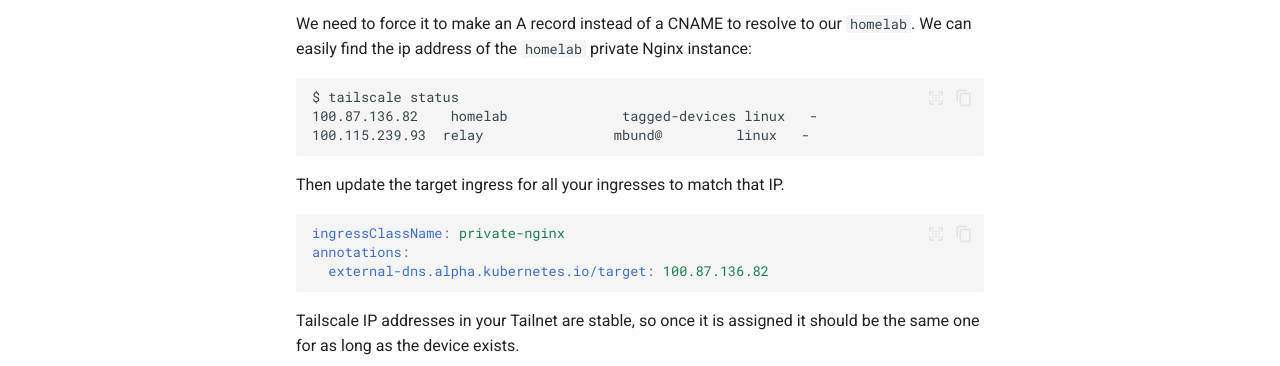
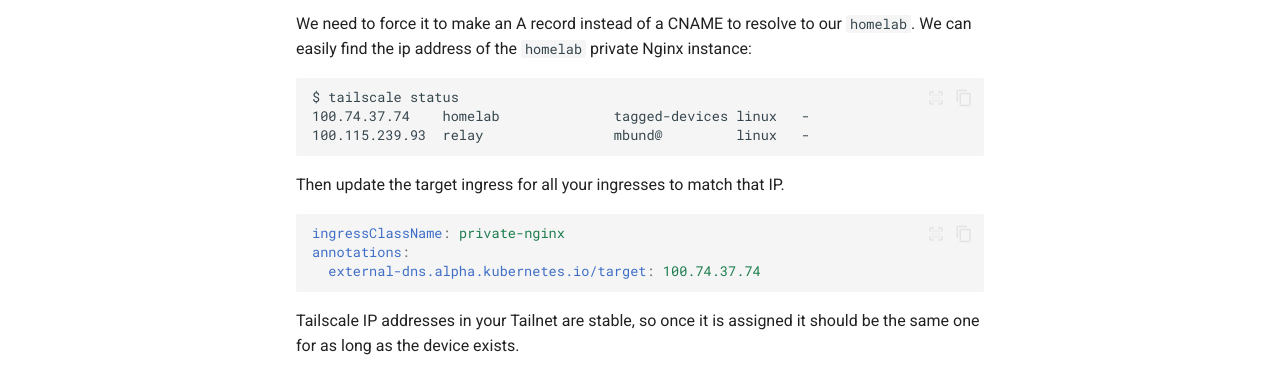
Before and after one commit to mbund/homelab, an MkDocs documentation site: the page built from docs/reference/tailscale.md, in a window 1280 px wide and 1036 px high. Shown: the part 589-955 px from the top of the window. Built offline with MkDocs 1.6.1 and Material for MkDocs 9.7.7, drawn with Linux system fonts in a browser that asks for light colours; comment, search, counter and statistics services are not loaded.

Commit message:
update internal tailscale ip

````diff
--- a/docs/reference/tailscale.md
+++ b/docs/reference/tailscale.md
@@ -18,7 +18,7 @@ We need to force it to make an A record instead of a CNAME to resolve to our `ho
 
 ```
 $ tailscale status
-100.87.136.82    homelab              tagged-devices linux   -
+100.74.37.74    homelab              tagged-devices linux   -
 100.115.239.93  relay                mbund@         linux   -
 ```
 
@@ -27,7 +27,7 @@ Then update the target ingress for all your ingresses to match that IP.
 ```yaml
 ingressClassName: private-nginx
 annotations:
-  external-dns.alpha.kubernetes.io/target: 100.87.136.82
+  external-dns.alpha.kubernetes.io/target: 100.74.37.74
 ```
 
 Tailscale IP addresses in your Tailnet are stable, so once it is assigned it should be the same one for as long as the device exists.
````
Also changed, not shown: 2 other files.
